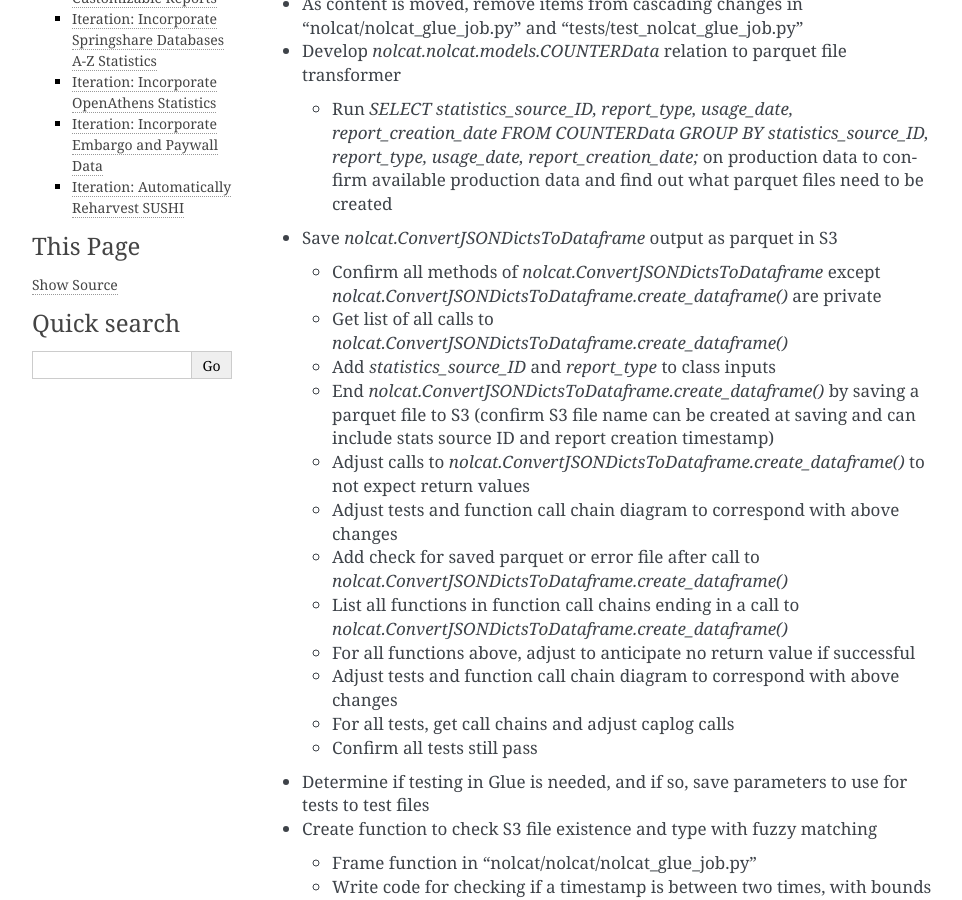
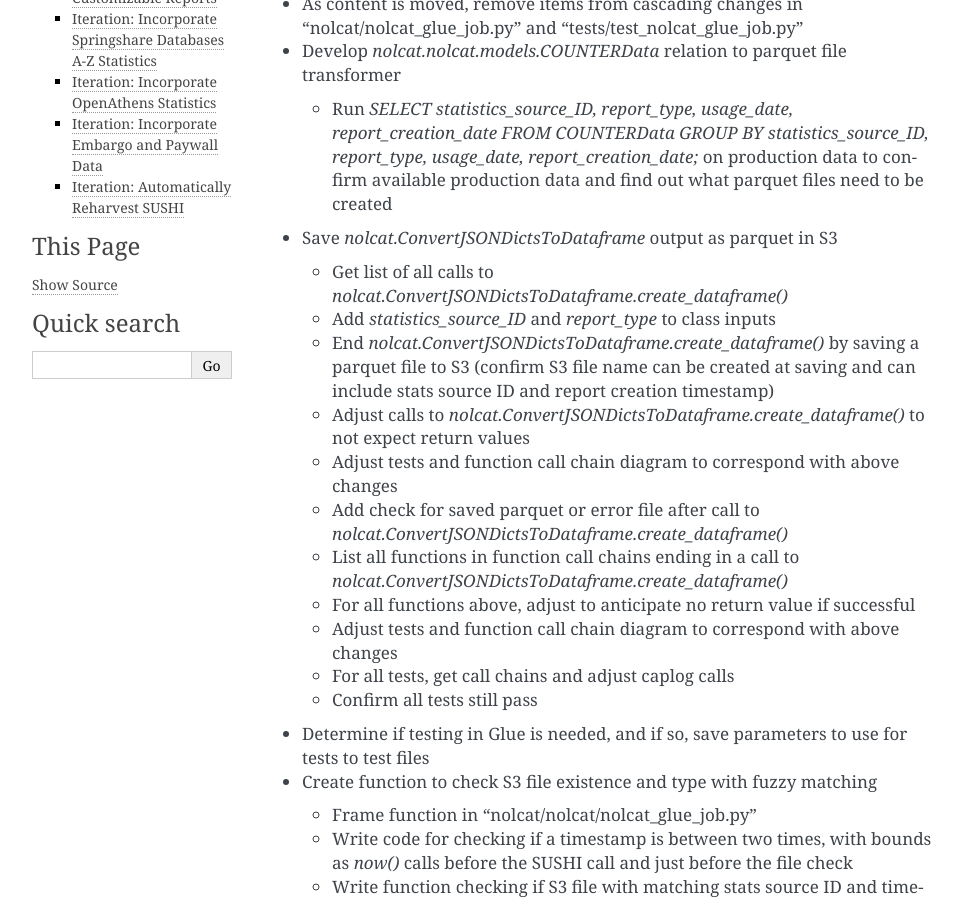
Before and after one commit to ereiskind/nolcat, a Sphinx documentation site: the page built from docs/source/roadmap.rst, in a window 1280 px wide and 900 px high, scrolled down 1325 px. Shown: the whole window, without its empty margins (148-1110 px from the left). Built offline with Sphinx 7.4.7, drawn with Linux system fonts in a browser that asks for light colours.

Commit message:
Confirm private methods are private

```diff
--- a/docs/source/roadmap.rst
+++ b/docs/source/roadmap.rst
@@ -28,7 +28,6 @@ Move Code to Glue Jobs and Data to Parquet
 
 * Save `nolcat.ConvertJSONDictsToDataframe` output as parquet in S3
 
-  * Confirm all methods of `nolcat.ConvertJSONDictsToDataframe` except `nolcat.ConvertJSONDictsToDataframe.create_dataframe()` are private
   * Get list of all calls to `nolcat.ConvertJSONDictsToDataframe.create_dataframe()`
   * Add `statistics_source_ID` and `report_type` to class inputs
   * End `nolcat.ConvertJSONDictsToDataframe.create_dataframe()` by saving a parquet file to S3 (confirm S3 file name can be created at saving and can include stats source ID and report creation timestamp)
```
Also changed, not shown: 1 other file.
